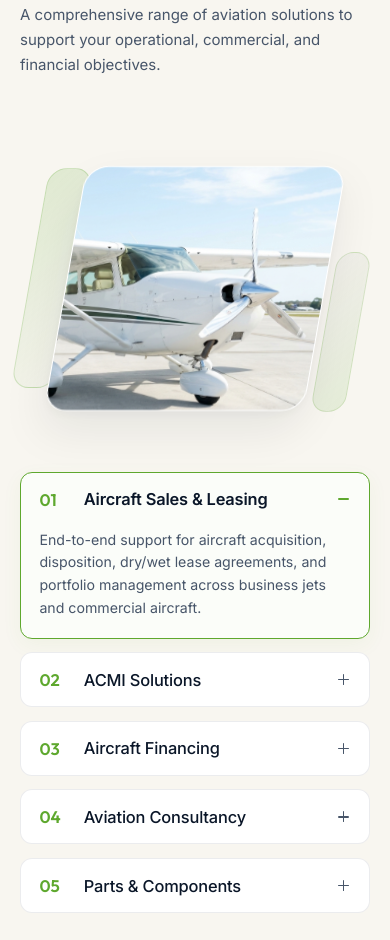
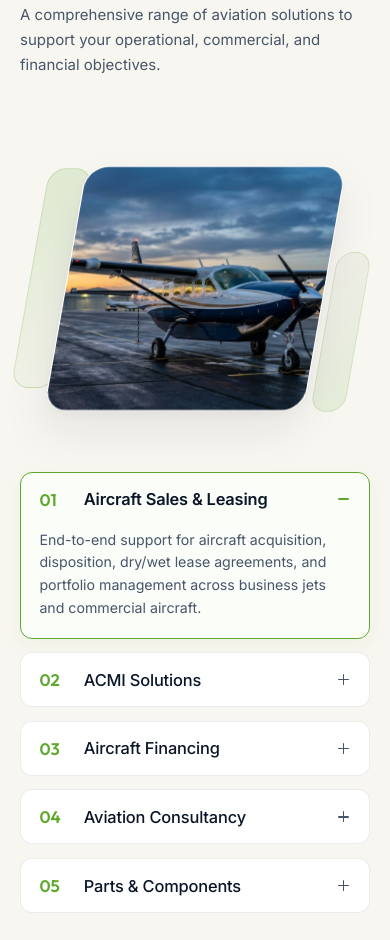
Before and after one commit to Srinidhiguru97/viven, a website built with Vite: page index.html in a window 390 px wide. Shown: the part 4171-5111 px from the top of the page. Built offline with nearby package versions, Linux system fonts and the light colour scheme; animation ran at ten frames a second.

Commit message:
Replace What We Do aircraft photo with Cessna Caravan photo and center framing

```diff
--- a/index.html
+++ b/index.html
@@ -444,8 +444,8 @@
 
               <!-- Main slanted frame with white Cessna -->
               <div class="wwd-image-frame" id="wwdImageFrame">
-                <img src="/cessna-what-we-do.jpg" alt="Modern white Cessna aircraft parked on airport apron"
-                  class="wwd-cessna-img" id="wwdCessnaImg" width="1280" height="720" loading="lazy" />
+                <img src="/cessna-caravan-what-we-do.jpg" alt="Cessna Caravan turboprop aircraft on the airport apron"
+                  class="wwd-cessna-img" id="wwdCessnaImg" width="1376" height="768" loading="lazy" />
               </div>
 
               <!-- Right subtle decorative accent slice -->
--- a/style.css
+++ b/style.css
@@ -1632,7 +1632,7 @@ section {
   width: 100%;
   height: 100%;
   object-fit: cover;
-  object-position: 88% 52%;
+  object-position: 55% 50%;
   transform: skewX(14deg) scale(1.22);
   transition: transform 0.6s cubic-bezier(0.16, 1, 0.3, 1);
   display: block;
@@ -3861,7 +3861,7 @@ section {
   }
 
   .wwd-cessna-img {
-    object-position: 88% 52%;
+    object-position: 55% 50%;
     transform: skewX(10deg) scale(1.20);
   }
 
```
Also changed, not shown: public/cessna-caravan-what-we-do.jpg (added), public/cessna-what-we-do.jpg (deleted).
